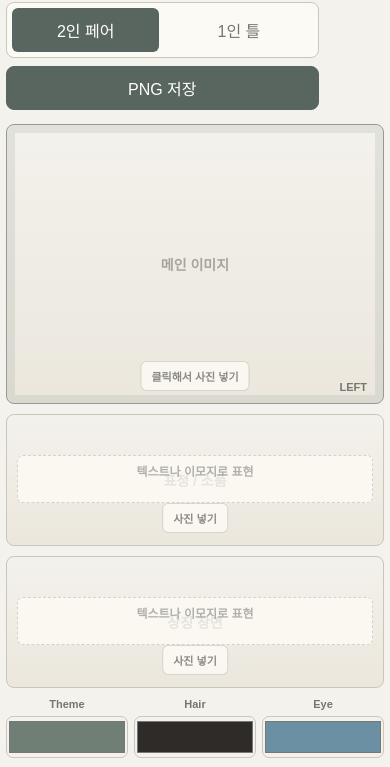
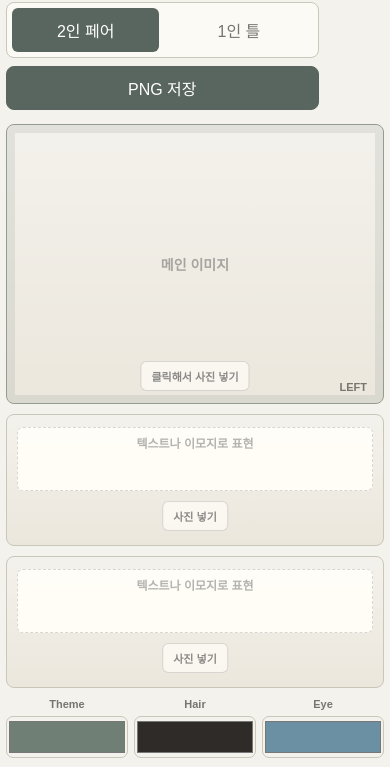
Before and after one commit to si-yeop/Character-Sheet-Builder, a plain HTML site: page index.html in a window 390 px wide. Shown: the part 71-838 px from the top of the page. Drawn offline with Linux system fonts and the light colour scheme.

Commit message:
Add files via upload

```diff
--- a/styles.css
+++ b/styles.css
@@ -344,6 +344,20 @@ input[type="text"],
   min-height: 170px;
   color: var(--muted);
   font-size: 13px;
+}
+
+.small-image .image-label {
+  display: none;
+}
+
+.small-image .image-text-note {
+  top: 14px;
+  bottom: 58px;
+  background: rgba(255, 253, 247, 0.96);
+}
+
+.small-image .upload-hint {
+  bottom: 14px;
 }
 
 .swatches {
@@ -779,9 +793,12 @@ input[type="text"] {
   .image-text-note {
     left: 10px;
     right: 10px;
-    top: 40px;
-    bottom: 42px;
     font-size: 16px;
+  }
+
+  .small-image .image-text-note {
+    top: 12px;
+    bottom: 54px;
   }
 
   .upload-hint {
```
